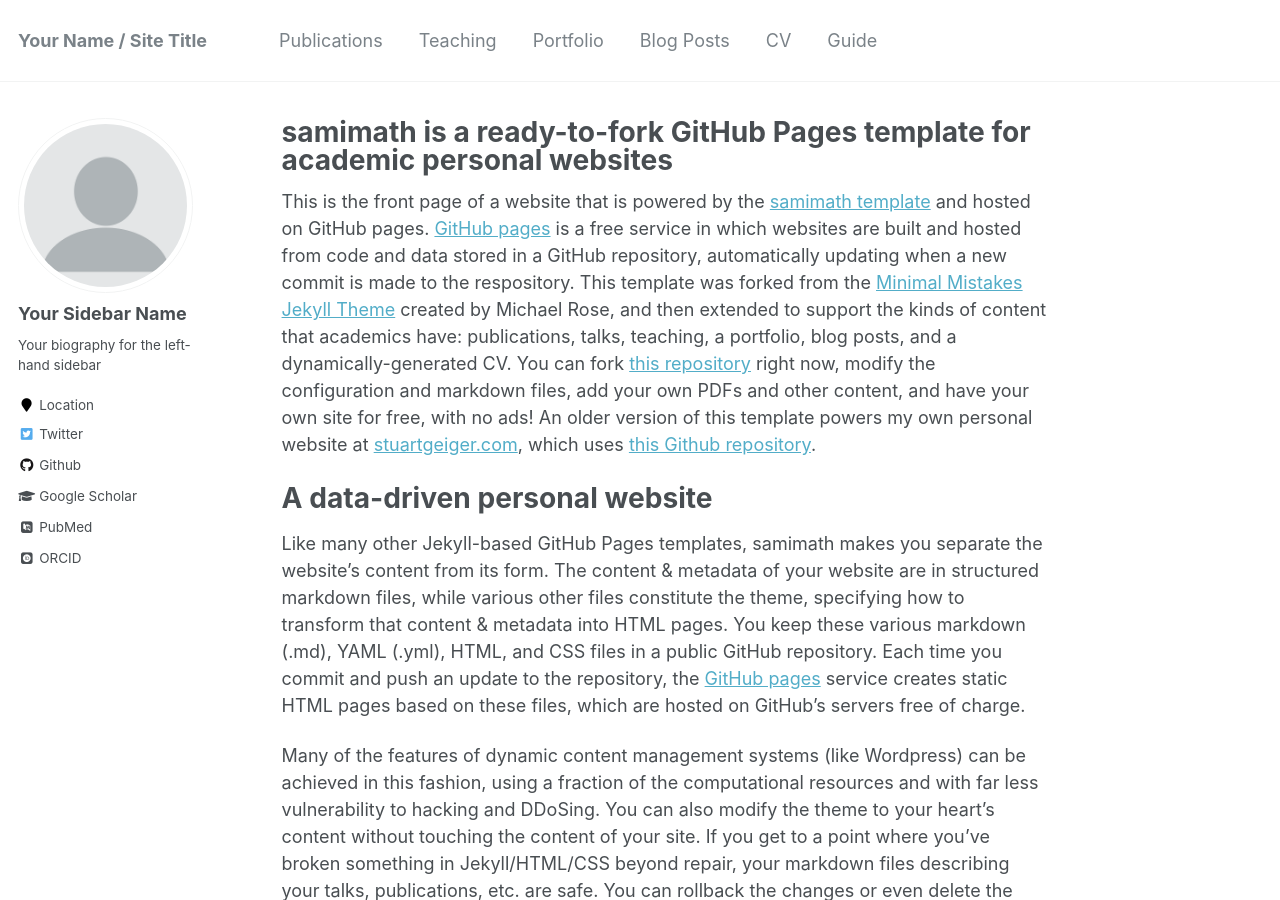
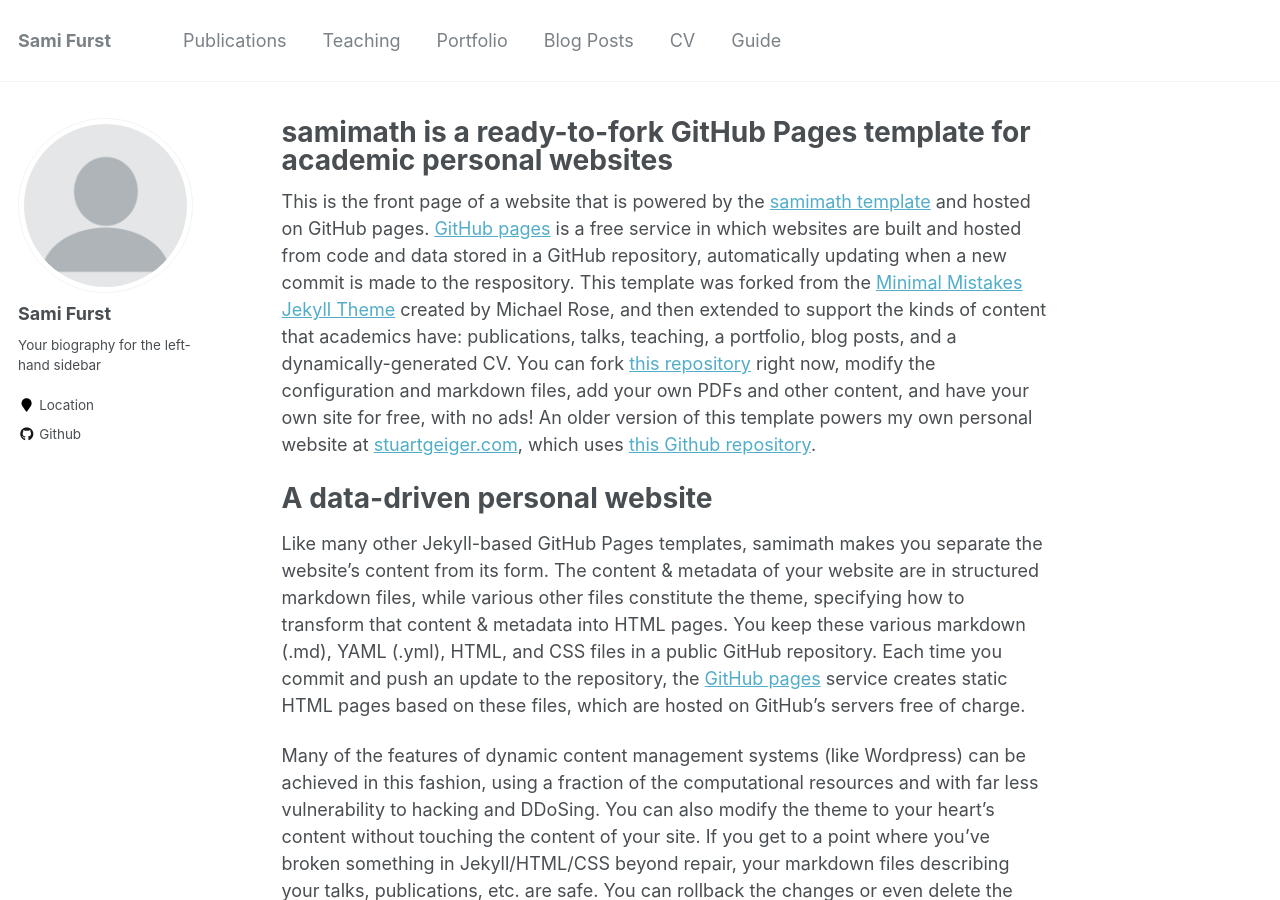
Before and after one commit to samimath/samimath.github.io, a Jekyll site: the page built from _pages/about.md, in a window 1280 px wide and 900 px high. Built offline with Jekyll 4.4.1, drawn with Linux system fonts in a browser that asks for light colours; some web fonts are replaced.

Commit message:
modified config

```diff
--- a/_config.yml
+++ b/_config.yml
@@ -7,13 +7,13 @@
 
 # Site Settings
 locale                   : "en-US"
-title                    : "Your Name / Site Title"
+title                    : "Sami Furst"
 title_separator          : "-"
 name                     : &name "Your Name"
 description              : &description "personal description"
-url                      : https://academicpages.github.io # the base hostname & protocol for your site e.g. "https://mmistakes.github.io"
+url                      : https://samimath.github.io # the base hostname & protocol for your site e.g. "https://mmistakes.github.io"
 baseurl                  : "" # the subpath of your site, e.g. "/blog"
-repository               : "academicpages/academicpages.github.io"
+repository               : "samimath/samimath.github.io"
 teaser                   :  # filename of teaser fallback teaser image placed in /images/, .e.g. "500x300.png"
 breadcrumbs              : false # true, false (default)
 words_per_minute         : 160
@@ -80,13 +80,13 @@
 
 # Site Author
 author:
-  name             : "Your Sidebar Name"
+  name             : "Sami Furst"
   avatar           : "profile.png"
   bio              : "Your biography for the left-hand sidebar"
   location         : "Location"
   employer         :
-  pubmed           : "https://www.ncbi.nlm.nih.gov/pubmed/?term=john+snow"
-  googlescholar    : "http://yourfullgooglescholarurl.com"
+  pubmed           :
+  googlescholar    :
   email            :
   researchgate     :  # example: "https://www.researchgate.net/profile/yourprofile"
   uri              :
@@ -96,25 +96,26 @@
   flickr           :
   facebook         :
   foursquare       :
-  github           : "academicpages"
+  github           : "samimath"
   google_plus      :
   keybase          :
   instagram        :
   impactstory      : #"https://profiles.impactstory.org/u/xxxx-xxxx-xxxx-xxxx"
   lastfm           :
   linkedin         :
-  orcid            : "http://orcid.org/yourorcidurl"
+  orcid            :
   pinterest        :
   soundcloud       :
   stackoverflow    : # http://stackoverflow.com/users/123456/username
   steam            :
   tumblr           :
-  twitter          : "replacethistwitterhandle"
+  twitter          :
   vine             :
   weibo            :
   xing             :
   youtube          :
   wikipedia        :
+
 
 
 # Reading Files
```
